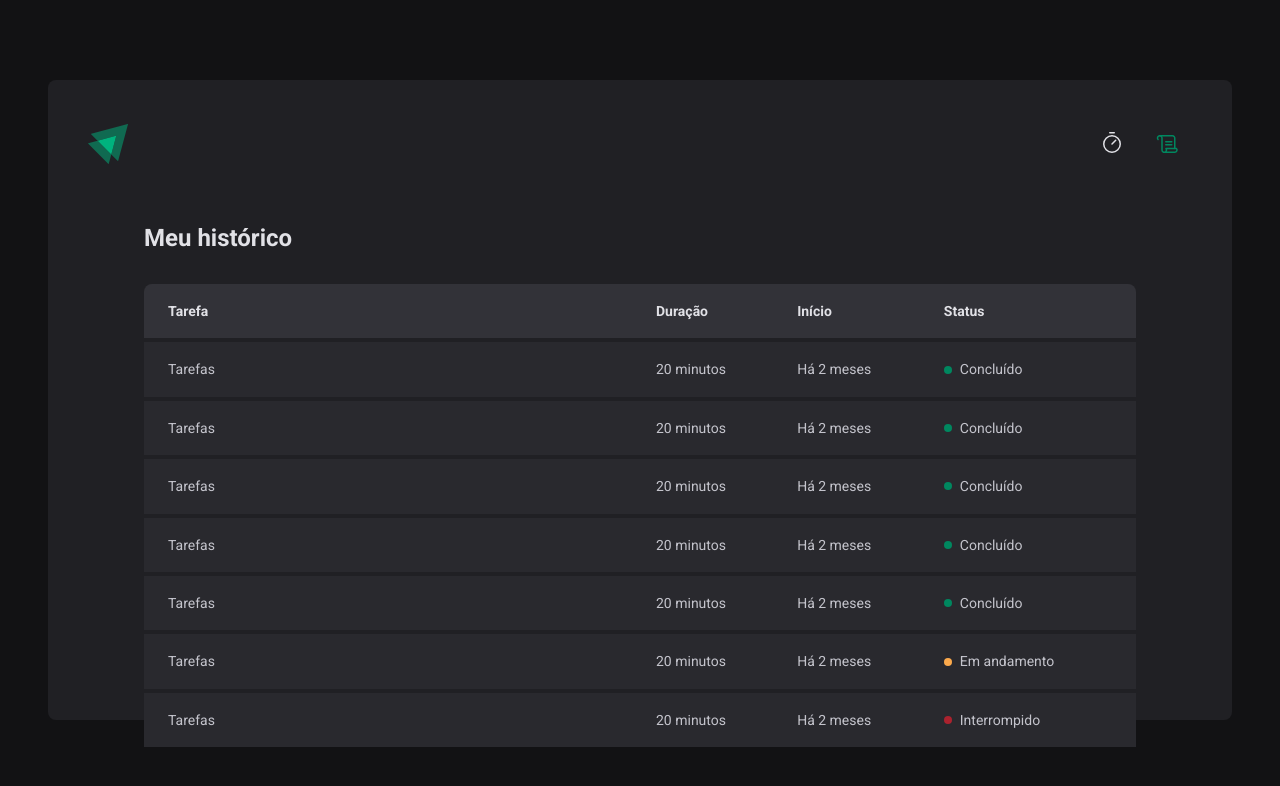
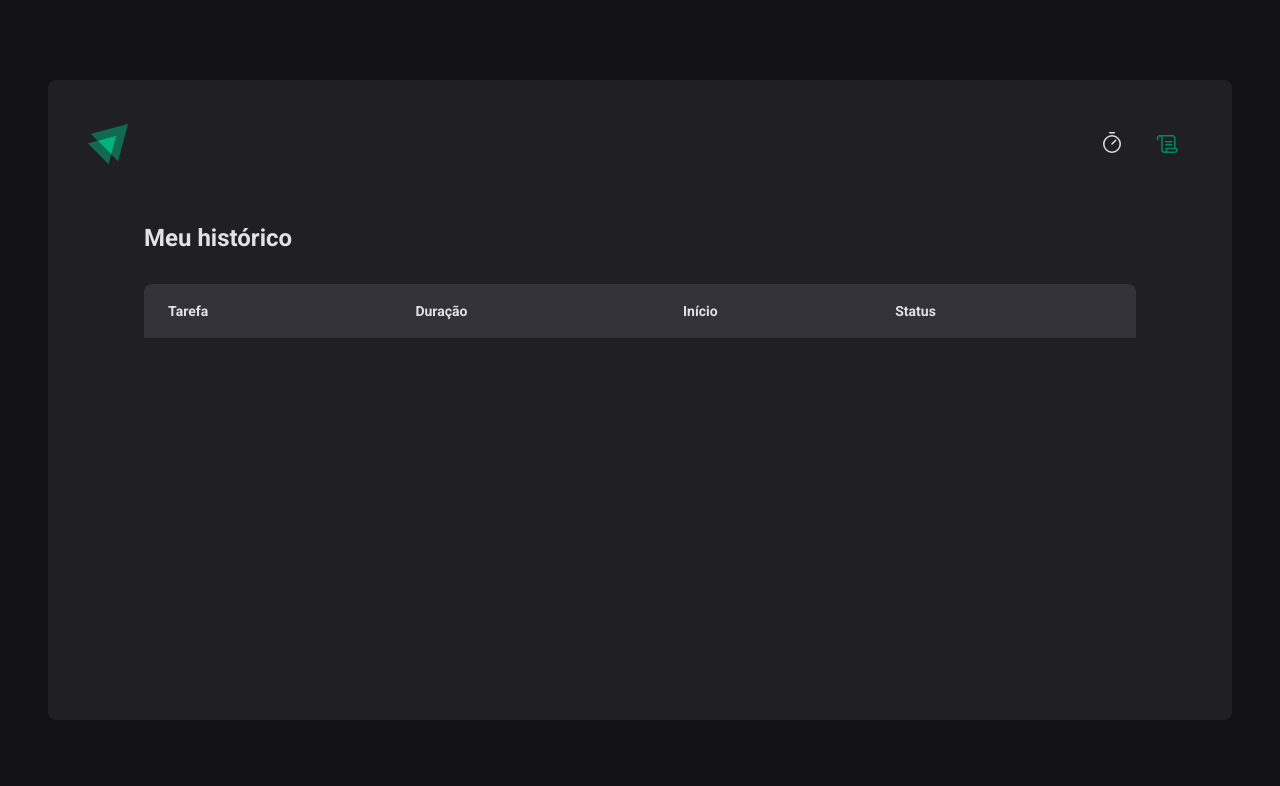
Before and after one commit to juliofreitasbm/02-IGNITE-TIMER, a React (Vite) app: page /history in a window 1280 px wide. Shown: the top 786 px of the page. Built offline with nearby package versions, Linux system fonts and the light colour scheme.

Commit message:
Finalizado sub modulo Contexto no React

```diff
--- a/src/App.tsx
+++ b/src/App.tsx
@@ -4,12 +4,15 @@
 
 import { GlobalStyle } from './styles/global'
 import { defaultTheme } from './styles/themes/default'
+import { CyclesContextProvider } from './contexts/CyclesContext'
 
 export function App() {
   return (
     <ThemeProvider theme={defaultTheme}>
       <BrowserRouter>
-        <Router />
+        <CyclesContextProvider>
+          <Router />
+        </CyclesContextProvider>
       </BrowserRouter>
       <GlobalStyle />
     </ThemeProvider>
--- /dev/null
+++ b/src/contexts/CyclesContext.tsx
@@ -0,0 +1,113 @@
+import React, { createContext, useState } from 'react'
+
+interface CreateCycleData {
+  task: string
+  minutesAmount: number
+}
+
+interface Cycle {
+  id: string
+  task: string
+  minutesAmount: number
+  startDate: Date
+  interruptedDate?: Date
+  finishedDate?: Date
+}
+
+interface CyclesContextType {
+  cycles: Cycle[]
+  activeCycle: Cycle | undefined
+  activeCycleId: string | null
+  amountSecondsPassed: number
+  markCurrentCycleAsFinished: () => void
+  setSecondsPassed: (seconds: number) => void
+  createNewCycle: (data: CreateCycleData) => void
+  interruptCurrentCycle: () => void
+}
+
+export const CyclesConstext = createContext({} as CyclesContextType)
+
+interface CyclesContextProviderProps {
+  children: React.ReactNode
+}
+
+export function CyclesContextProvider({
+  children,
+}: CyclesContextProviderProps) {
+  const [cycles, setCycles] = useState<Cycle[]>([])
+  const [activeCycleId, setActiveCycleId] = useState<string | null>(null)
+  const [amountSecondsPassed, setAmountSecondsPassed] = useState(0)
+
+  const activeCycle = cycles.find((cycle) => cycle.id === activeCycleId)
+
+  function setSecondsPassed(seconds: number) {
+    setAmountSecondsPassed(seconds)
+  }
+
+  function markCurrentCycleAsFinished() {
+    setCycles((state) =>
+      state.map((cycle) => {
+        if (cycle.id === activeCycleId) {
+          return {
+            ...cycle,
+            interruptedDate: new Date(),
+          }
+        } else {
+          return cycle
+        }
+      }),
+    )
+  }
+
+  function createNewCycle(data: CreateCycleData) {
+    const id = String(new Date().getTime())
+
+    const newCycle: Cycle = {
+      id,
+      task: data.task,
+      minutesAmount: data.minutesAmount,
+      startDate: new Date(),
+    }
+
+    setCycles((state) => [...state, newCycle])
+    setActiveCycleId(id)
+    setAmountSecondsPassed(0)
+  }
+
+  function interruptCurrentCycle() {
+    setCycles((state) =>
+      state.map((cycle) => {
+        if (cycle.id === activeCycleId) {
+          return {
+            ...cycle,
+            interruptedDate: new Date(),
+          }
+        } else {
+          return cycle
+        }
+      }),
+    )
+
+    setActiveCycleId(null)
+
+    // Não tem no código do Diego, mas é necessário para zerar o contador
+    setAmountSecondsPassed(0)
+  }
+
+  return (
+    <CyclesConstext.Provider
+      value={{
+        cycles,
+        activeCycle,
+        activeCycleId,
+        markCurrentCycleAsFinished,
+        amountSecondsPassed,
+        setSecondsPassed,
+        createNewCycle,
+        interruptCurrentCycle,
+      }}
+    >
+      {children}
+    </CyclesConstext.Provider>
+  )
+}
--- a/src/pages/History/index.tsx
+++ b/src/pages/History/index.tsx
@@ -1,6 +1,12 @@
+import { useContext } from 'react'
+import { formatDistanceToNow } from 'date-fns'
+import { ptBR } from 'date-fns/locale/pt-BR'
 import { HistoryContainer, HistoryList, Status } from './styles'
+import { CyclesConstext } from '../../contexts/CyclesContext'
 
 export function History() {
+  const { cycles } = useContext(CyclesConstext)
+
   return (
     <HistoryContainer>
       <h1>Meu histórico</h1>
@@ -16,62 +22,33 @@
             </tr>
           </thead>
           <tbody>
-            <tr>
-              <td>Tarefas</td>
-              <td>20 minutos</td>
-              <td>Há 2 meses</td>
-              <td>
-                <Status statusColor="green">Concluído</Status>
-              </td>
-            </tr>
-            <tr>
-              <td>Tarefas</td>
-              <td>20 minutos</td>
-              <td>Há 2 meses</td>
-              <td>
-                <Status statusColor="green">Concluído</Status>
-              </td>
-            </tr>
-            <tr>
-              <td>Tarefas</td>
-              <td>20 minutos</td>
-              <td>Há 2 meses</td>
-              <td>
-                <Status statusColor="green">Concluído</Status>
-              </td>
-            </tr>
-            <tr>
-              <td>Tarefas</td>
-              <td>20 minutos</td>
-              <td>Há 2 meses</td>
-              <td>
-                <Status statusColor="green">Concluído</Status>
-              </td>
-            </tr>
-            <tr>
-              <td>Tarefas</td>
-              <td>20 minutos</td>
-              <td>Há 2 meses</td>
-              <td>
-                <Status statusColor="green">Concluído</Status>
-              </td>
-            </tr>
-            <tr>
-              <td>Tarefas</td>
-              <td>20 minutos</td>
-              <td>Há 2 meses</td>
-              <td>
-                <Status statusColor="yellow">Em andamento</Status>
-              </td>
-            </tr>
-            <tr>
-              <td>Tarefas</td>
-              <td>20 minutos</td>
-              <td>Há 2 meses</td>
-              <td>
-                <Status statusColor="red">Interrompido</Status>
-              </td>
-            </tr>
+            {cycles.map((cycle) => {
+              return (
+                <tr key={cycle.id}>
+                  <td>{cycle.task}</td>
+                  <td>{cycle.minutesAmount} minutos</td>
+                  <td>
+                    {formatDistanceToNow(cycle.startDate, {
+                      addSuffix: true,
+                      locale: ptBR,
+                    })}
+                  </td>
+                  <td>
+                    {cycle.finishedDate && (
+                      <Status statusColor="green">Concluído</Status>
+                    )}
+
+                    {cycle.interruptedDate && (
+                      <Status statusColor="red">Interrompido</Status>
+                    )}
+
+                    {!cycle.finishedDate && !cycle.interruptedDate && (
+                      <Status statusColor="yellow">Em andamento</Status>
+                    )}
+                  </td>
+                </tr>
+              )
+            })}
           </tbody>
         </table>
       </HistoryList>
--- a/src/pages/Home/components/Countdown/index.tsx
+++ b/src/pages/Home/components/Countdown/index.tsx
@@ -1,7 +1,7 @@
 import { useContext, useEffect, useState } from 'react'
 import { CountdownContainer, Separator } from './styles'
 import { differenceInSeconds } from 'date-fns'
-import { CyclesConstext } from '../..'
+import { CyclesConstext } from '../../../../contexts/CyclesContext'
 
 export function Countdown() {
   const {
--- a/src/pages/Home/components/NewCycleForm/index.tsx
+++ b/src/pages/Home/components/NewCycleForm/index.tsx
@@ -1,7 +1,7 @@
 import { useFormContext } from 'react-hook-form'
 import { FormContainer, MinutesAmountInput, TaskInput } from './styles'
-import { CyclesConstext } from '../..'
 import { useContext } from 'react'
+import { CyclesConstext } from '../../../../contexts/CyclesContext'
 
 export function NewCycleForm() {
   const { activeCycle } = useContext(CyclesConstext)
@@ -31,7 +31,7 @@
         id="minutesAmount"
         placeholder="00"
         step={5}
-        min={1}
+        min={5}
         max={60}
         {...register('minutesAmount', { valueAsNumber: true })}
       />
--- a/src/pages/Home/index.tsx
+++ b/src/pages/Home/index.tsx
@@ -8,43 +8,24 @@
   StartCountdownButton,
   StopCountdownButton,
 } from './styles'
-import { createContext, useState } from 'react'
 import { NewCycleForm } from './components/NewCycleForm'
 import { Countdown } from './components/Countdown'
-
-interface Cycle {
-  id: string
-  task: string
-  minutesAmount: number
-  startDate: Date
-  interruptedDate?: Date
-  finishedDate?: Date
-}
-
-interface CyclesContextType {
-  activeCycle: Cycle | undefined
-  activeCycleId: string | null
-  amountSecondsPassed: number
-  markCurrentCycleAsFinished: () => void
-  setSecondsPassed: (seconds: number) => void
-}
-
-export const CyclesConstext = createContext({} as CyclesContextType)
+import { useContext } from 'react'
+import { CyclesConstext } from '../../contexts/CyclesContext'
 
 const newCycleFormValidationSchema = zod.object({
   task: zod.string().min(1, 'Informe a tarefa'),
   minutesAmount: zod
     .number()
-    .min(1, 'O ciclo precisa ser de no mínimo 5 minutos.')
+    .min(5, 'O ciclo precisa ser de no mínimo 5 minutos.')
     .max(60, 'O ciclo precisa ser de no máximo 60 minutos.'),
 })
 
 type NewCycleFormData = zod.infer<typeof newCycleFormValidationSchema>
 
 export function Home() {
-  const [cycles, setCycles] = useState<Cycle[]>([])
-  const [activeCycleId, setActiveCycleId] = useState<string | null>(null)
-  const [amountSecondsPassed, setAmountSecondsPassed] = useState(0)
+  const { activeCycle, createNewCycle, interruptCurrentCycle } =
+    useContext(CyclesConstext)
 
   const newCycleForm = useForm<NewCycleFormData>({
     resolver: zodResolver(newCycleFormValidationSchema),
@@ -56,87 +37,24 @@
 
   const { handleSubmit, watch, reset } = newCycleForm
 
-  const activeCycle = cycles.find((cycle) => cycle.id === activeCycleId)
-
-  function setSecondsPassed(seconds: number) {
-    setAmountSecondsPassed(seconds)
-  }
-
-  function markCurrentCycleAsFinished() {
-    setCycles((state) =>
-      state.map((cycle) => {
-        if (cycle.id === activeCycleId) {
-          return {
-            ...cycle,
-            interruptedDate: new Date(),
-          }
-        } else {
-          return cycle
-        }
-      }),
-    )
-  }
-
   function handleCreateNewCycle(data: NewCycleFormData) {
-    const id = String(new Date().getTime())
-
-    const newCycle: Cycle = {
-      id,
-      task: data.task,
-      minutesAmount: data.minutesAmount,
-      startDate: new Date(),
-    }
-
-    setCycles((state) => [...state, newCycle])
-    setActiveCycleId(id)
-    setAmountSecondsPassed(0)
-
+    createNewCycle(data)
     reset()
-  }
-
-  function handleInterruptCycle() {
-    setCycles((state) =>
-      state.map((cycle) => {
-        if (cycle.id === activeCycleId) {
-          return {
-            ...cycle,
-            interruptedDate: new Date(),
-          }
-        } else {
-          return cycle
-        }
-      }),
-    )
-
-    setActiveCycleId(null)
-    setAmountSecondsPassed(0)
   }
 
   const task = watch('task')
   const isSubmitDisabled = !task
 
-  console.log(cycles)
-
   return (
     <HomeContainer>
       <form onSubmit={handleSubmit(handleCreateNewCycle)} action="">
-        <CyclesConstext.Provider
-          value={{
-            activeCycle,
-            activeCycleId,
-            markCurrentCycleAsFinished,
-            amountSecondsPassed,
-            setSecondsPassed,
-          }}
-        >
-          <FormProvider {...newCycleForm}>
-            <NewCycleForm />
-          </FormProvider>
-          <Countdown />
-        </CyclesConstext.Provider>
+        <FormProvider {...newCycleForm}>
+          <NewCycleForm />
+        </FormProvider>
+        <Countdown />
 
         {activeCycle ? (
-          <StopCountdownButton onClick={handleInterruptCycle} type="button">
+          <StopCountdownButton onClick={interruptCurrentCycle} type="button">
             <HandPalm size={24} />
             Interromper
           </StopCountdownButton>
```
